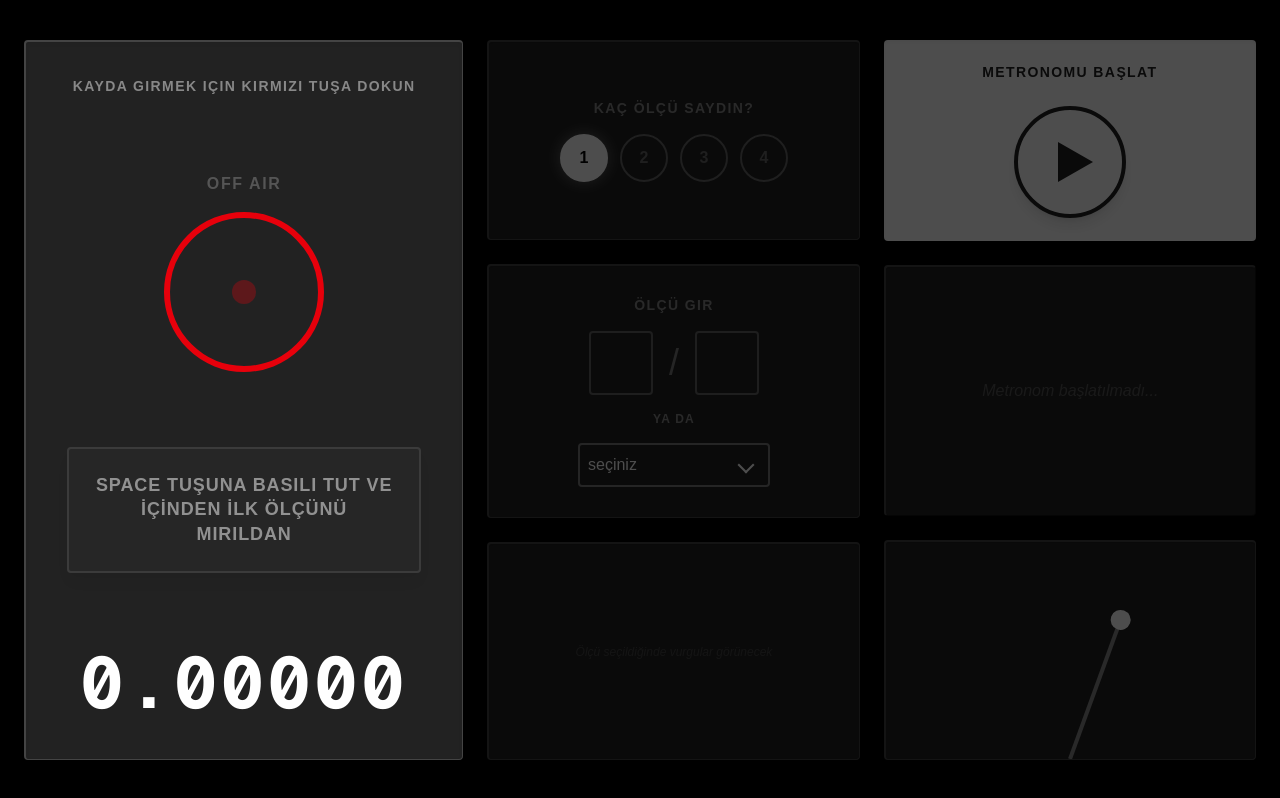
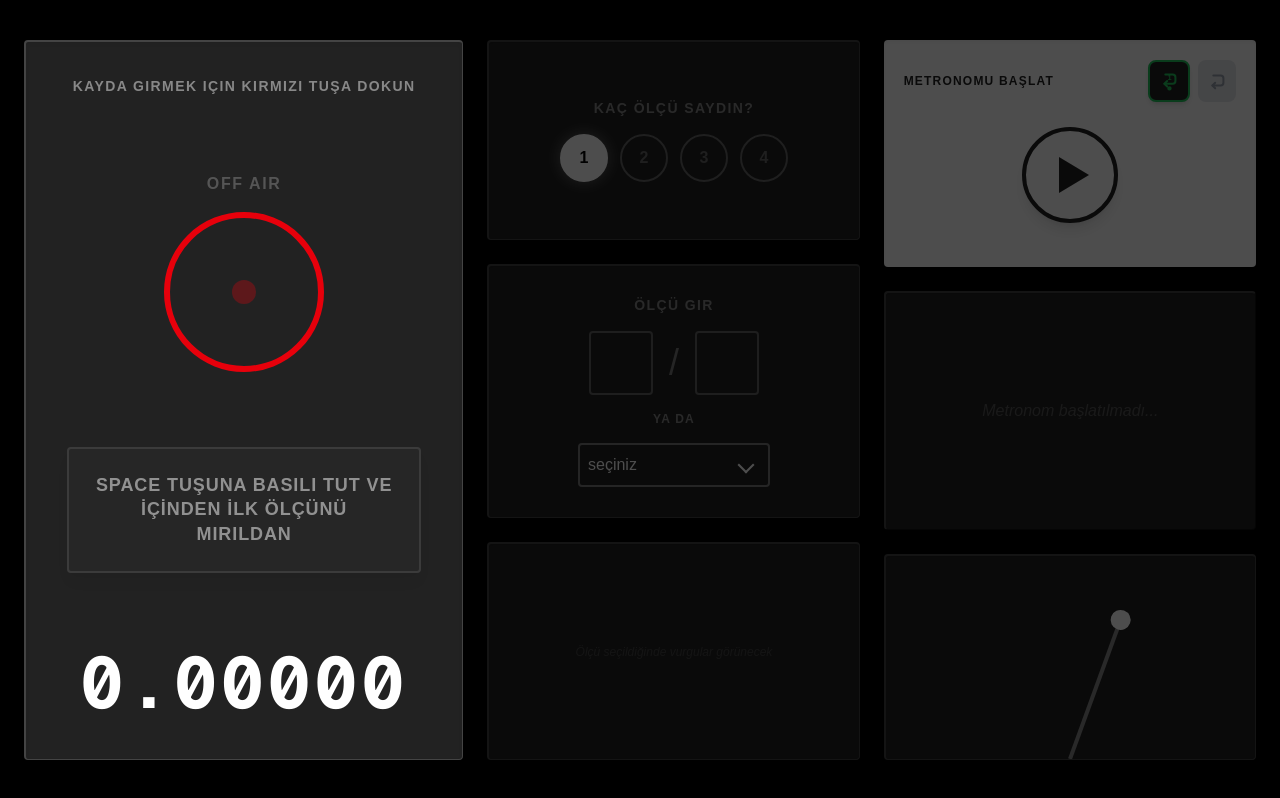
Before and after one commit to cemkoyuk/winkel, a Next.js app: page / in a window 1280 px wide. Built offline with nearby package versions, Linux system fonts and the light colour scheme.

Commit message:
tekrar modlari ve ikonlari eklendi

```diff
--- a/app/page.tsx
+++ b/app/page.tsx
@@ -12,6 +12,8 @@ export default function Home() {
   const [selectedPreset, setSelectedPreset] = useState<string>('');
   const [activeAccents, setActiveAccents] = useState<number[]>([1]);
 
+  // YENİ: Metronom Tekrar Modu ('once' = kaç ölçü seçildiyse o kadar çal, 'loop' = sürekli çal)
+  const [loopMode, setLoopMode] = useState<'once' | 'loop'>('once');
   const [isPlaying, setIsPlaying] = useState<boolean>(false);
 
   const startTimeRef = useRef<number>(0);
@@ -24,16 +26,13 @@ export default function Home() {
 
   const numVal = parseInt(numeratorInput) || 0;
 
-  // Küsuratlı hassas BPM hesaplamamız
   const exactBpm = elapsedTime > 0 && numVal > 0
     ? Math.max(10, (60 * numVal * countedBars) / elapsedTime)
     : 112;
 
-  // Tam sayı ve küsurat kısmını Ableton tarzı gösterim için ikiye ayırıyoruz
   const bpmInt = Math.floor(exactBpm);
   const bpmDec = (exactBpm % 1).toFixed(2).substring(2);
 
-  // Dinamik Renk ve Kontrast Skalası
   const getTempoInfo = (currentBpm: number) => {
     if (currentBpm <= 20) return { term: "Larghissimo", desc: "Aşırı yavaş, olabilecek en geniş ve en derin ritim.", bg: "#0d1b2a", text: "#ffffff" };
     if (currentBpm <= 45) return { term: "Grave", desc: "Çok ağır, ciddi, vakur ve derin bir ağırlıkta.", bg: "#1b263b", text: "#ffffff" };
@@ -43,18 +42,18 @@ export default function Home() {
     if (currentBpm <= 76) return { term: "Adagio", desc: "Rahat, acele etmeden, yavaş ve lirik.", bg: "#560bad", text: "#ffffff" };
     if (currentBpm <= 80) return { term: "Adagietto", desc: "Adagio'dan biraz daha hızlı, hafif hafif akan yavaşlık.", bg: "#3a0ca3", text: "#ffffff" };
     if (currentBpm <= 85) return { term: "Marcia moderato", desc: "Askeri marş temposunda, düzenli ve ılımlı adım hızında.", bg: "#4361ee", text: "#ffffff" };
-    if (currentBpm <= 92) return { term: "Andantino", desc: "Andante'den biraz daha hızlı (tarihsel olarak bazen daha yavaş).", bg: "#4cc9f0", text: "#082a35" }; // Açık renk, koyu yazı
-    if (currentBpm <= 108) return { term: "Andante", desc: "Yürüyüş hızında, doğal insan adımı ritminde, sakin.", bg: "#2dc653", text: "#082d11" }; // Canlı yeşil, koyu yazı
-    if (currentBpm <= 112) return { term: "Andante moderato", desc: "Yürüyüş hızı ile orta hızın tam arasında dengeli bir tempo.", bg: "#aacc00", text: "#222a00" }; // Fıstık yeşili, koyu yazı
-    if (currentBpm <= 120) return { term: "Moderato", desc: "Orta hızda, dengeli, ne çok hızlı ne çok yavaş (ılımlı).", bg: "#ffea00", text: "#332f00" }; // Parlak sarı, çok koyu yazı
-    if (currentBpm <= 124) return { term: "Animato", desc: "Canlı, hareketli, ruh dolu ve heyecanlı.", bg: "#ffb700", text: "#3b2a00" }; // Amber, koyu yazı
-    if (currentBpm <= 138) return { term: "Allegro", desc: "Hızlı, neşeli, parlak, canlı ve belirgin bir hızda.", bg: "#ff6d00", text: "#3d1900" }; // Turuncu, koyu yazı
-    if (currentBpm <= 144) return { term: "Allegro assai", desc: "Çok hızlı, Allegro sınırlarını iyice zorlayan kararlılıkta.", bg: "#e63946", text: "#ffffff" }; // Kırmızı, beyaz yazı
-    if (currentBpm <= 160) return { term: "Allegro vivace", desc: "Allegro'dan daha canlı, hızlı ve kıvrak adımlarla.", bg: "#d90429", text: "#ffffff" }; // Koyu Kırmızı
-    if (currentBpm <= 176) return { term: "Vivace", desc: "Oldukça hızlı, neşeli, atılgan ve hayat dolu.", bg: "#ff006e", text: "#ffffff" }; // Neon Pembe
-    if (currentBpm <= 180) return { term: "Vivo", desc: "Canlı, ateşli, enerjik ve çok hızlı.", bg: "#bc00dd", text: "#ffffff" }; // Mor
-    if (currentBpm <= 200) return { term: "Presto", desc: "Çok hızlı, aceleci ve süratli.", bg: "#00f5d4", text: "#003b33" }; // Camgöbeği, koyu yazı
-    return { term: "Prestissimo", desc: "Mümkün olan en yüksek hızda, adeta çılgınca ve durdurulamaz.", bg: "#ccff33", text: "#222b00" }; // Neon Limon, koyu yazı
+    if (currentBpm <= 92) return { term: "Andantino", desc: "Andante'den biraz daha hızlı (tarihsel olarak bazen daha yavaş).", bg: "#4cc9f0", text: "#082a35" };
+    if (currentBpm <= 108) return { term: "Andante", desc: "Yürüyüş hızında, doğal insan adımı ritminde, sakin.", bg: "#2dc653", text: "#082d11" };
+    if (currentBpm <= 112) return { term: "Andante moderato", desc: "Yürüyüş hızı ile orta hızın tam arasında dengeli bir tempo.", bg: "#aacc00", text: "#222a00" };
+    if (currentBpm <= 120) return { term: "Moderato", desc: "Orta hızda, dengeli, ne çok hızlı ne çok yavaş (ılımlı).", bg: "#ffea00", text: "#332f00" };
+    if (currentBpm <= 124) return { term: "Animato", desc: "Canlı, hareketli, ruh dolu ve heyecanlı.", bg: "#ffb700", text: "#3b2a00" };
+    if (currentBpm <= 138) return { term: "Allegro", desc: "Hızlı, neşeli, parlak, canlı ve belirgin bir hızda.", bg: "#ff6d00", text: "#3d1900" };
+    if (currentBpm <= 144) return { term: "Allegro assai", desc: "Çok hızlı, Allegro sınırlarını iyice zorlayan kararlılıkta.", bg: "#e63946", text: "#ffffff" };
+    if (currentBpm <= 160) return { term: "Allegro vivace", desc: "Allegro'dan daha canlı, hızlı ve kıvrak adımlarla.", bg: "#d90429", text: "#ffffff" };
+    if (currentBpm <= 176) return { term: "Vivace", desc: "Oldukça hızlı, neşeli, atılgan ve hayat dolu.", bg: "#ff006e", text: "#ffffff" };
+    if (currentBpm <= 180) return { term: "Vivo", desc: "Canlı, ateşli, enerjik ve çok hızlı.", bg: "#bc00dd", text: "#ffffff" };
+    if (currentBpm <= 200) return { term: "Presto", desc: "Çok hızlı, aceleci ve süratli.", bg: "#00f5d4", text: "#003b33" };
+    return { term: "Prestissimo", desc: "Mümkün olan en yüksek hızda, adeta çılgınca ve durdurulamaz.", bg: "#ccff33", text: "#222b00" };
   };
 
   const tempoInfo = getTempoInfo(exactBpm);
@@ -106,12 +105,17 @@ export default function Home() {
   const activeAccentsRef = useRef<number[]>(activeAccents);
   const bpmRef = useRef<number>(exactBpm);
   const numValRef = useRef<number>(numVal);
+  const loopModeRef = useRef<'once' | 'loop'>(loopMode);
+  const countedBarsRef = useRef<number>(countedBars);
+  const playedBeatCountRef = useRef<number>(0);
 
   useEffect(() => {
     activeAccentsRef.current = activeAccents;
     bpmRef.current = exactBpm;
     numValRef.current = numVal;
-  }, [activeAccents, exactBpm, numVal]);
+    loopModeRef.current = loopMode;
+    countedBarsRef.current = countedBars;
+  }, [activeAccents, exactBpm, numVal, loopMode, countedBars]);
 
   const scheduleNote = (beatNumber: number, time: number) => {
     if (!audioCtxRef.current) return;
@@ -146,8 +150,20 @@ export default function Home() {
   const scheduler = () => {
     if (!audioCtxRef.current) return;
 
+    const totalBeatsToPlay = numValRef.current * countedBarsRef.current;
+
     while (nextNoteTimeRef.current < audioCtxRef.current.currentTime + 0.1) {
+      // Eğer 'once' modu seçildiyse ve belirlenen ölçü kadar vuruş çalındıysa durdur
+      if (loopModeRef.current === 'once' && playedBeatCountRef.current >= totalBeatsToPlay) {
+        const stopDelay = Math.max(0, (nextNoteTimeRef.current - audioCtxRef.current.currentTime) * 1000);
+        timerIDRef.current = window.setTimeout(() => {
+          setIsPlaying(false);
+        }, stopDelay);
+        return;
+      }
+
       scheduleNote(currentBeatInBarRef.current, nextNoteTimeRef.current);
+      playedBeatCountRef.current++;
       nextNote();
     }
     timerIDRef.current = window.setTimeout(scheduler, 25.0);
@@ -162,6 +178,7 @@ export default function Home() {
         audioCtxRef.current.resume();
       }
 
+      playedBeatCountRef.current = 0;
       currentBeatInBarRef.current = 1;
       nextNoteTimeRef.current = audioCtxRef.current.currentTime + 0.05;
       scheduler();
@@ -365,20 +382,62 @@ export default function Home() {
 
         {/* 3. SAĞ SÜTUN */}
         <div className="flex-1 flex flex-col gap-6">
-          <div className={`flex-1 bg-white rounded shadow-inner flex flex-col items-center justify-center transition-opacity duration-500 ${isRightColumnActive ? 'opacity-100' : 'opacity-30 pointer-events-none'}`}>
-            <span className="text-[#222222] text-sm font-bold tracking-widest mb-6 uppercase">
-              {isPlaying ? 'Metronomu Durdur' : 'Metronomu Başlat'}
-            </span>
+          {/* METRONOMU BAŞLAT KUTUSU VE REPEAT SEÇENEKLERİ */}
+          <div className={`flex-1 bg-white rounded shadow-inner flex flex-col items-center justify-between p-5 transition-opacity duration-500 ${isRightColumnActive ? 'opacity-100' : 'opacity-30 pointer-events-none'}`}>
+
+            <div className="w-full flex items-center justify-between">
+              <span className="text-[#222222] text-xs font-bold tracking-widest uppercase">
+                {isPlaying ? 'Metronomu Durdur' : 'Metronomu Başlat'}
+              </span>
+
+              {/* DÖNGÜ MODU BUTONLARI */}
+              <div className="flex gap-2">
+                {/* 1. Seçenek: Seçilen Ölçü Kadar Çal (Varsayılan) */}
+                <button
+                  onClick={() => setLoopMode('once')}
+                  title="Seçilen ölçü sayısı kadar çal ve dur"
+                  className={`p-2 rounded-lg transition-all flex items-center justify-center ${
+                    loopMode === 'once'
+                      ? 'bg-[#222222] text-[#22c55e] border-2 border-[#22c55e] shadow-md'
+                      : 'bg-gray-200 text-gray-400 hover:bg-gray-300'
+                  }`}
+                >
+                  <svg width="22" height="22" viewBox="0 0 24 24" fill="none" stroke="currentColor" strokeWidth="2.2" strokeLinecap="round" strokeLinejoin="round">
+                    <path d="M8 5h8a3 3 0 0 1 3 3v4a3 3 0 0 1-3 3H7" />
+                    <polyline points="10 18 7 15 10 12" />
+                    <text x="12.5" y="11" fontSize="8" fontWeight="bold" textAnchor="middle" fill="currentColor" stroke="none">1</text>
+                    <circle cx="12.5" cy="20" r="1.3" fill="currentColor" />
+                  </svg>
+                </button>
+
+                {/* 2. Seçenek: Sürekli Repeat Et */}
+                <button
+                  onClick={() => setLoopMode('loop')}
+                  title="Sürekli tekrar et"
+                  className={`p-2 rounded-lg transition-all flex items-center justify-center ${
+                    loopMode === 'loop'
+                      ? 'bg-[#222222] text-[#22c55e] border-2 border-[#22c55e] shadow-md'
+                      : 'bg-gray-200 text-gray-400 hover:bg-gray-300'
+                  }`}
+                >
+                  <svg width="22" height="22" viewBox="0 0 24 24" fill="none" stroke="currentColor" strokeWidth="2.2" strokeLinecap="round" strokeLinejoin="round">
+                    <path d="M8 6h8a3 3 0 0 1 3 3v5a3 3 0 0 1-3 3H7" />
+                    <polyline points="10 20 7 17 10 14" />
+                  </svg>
+                </button>
+              </div>
+            </div>
+
             <div
               onClick={() => isRightColumnActive && setIsPlaying(!isPlaying)}
-              className="w-28 h-28 rounded-full border-4 border-[#222222] flex items-center justify-center cursor-pointer hover:bg-black/5 transition-colors shadow-lg"
+              className="w-24 h-24 my-auto rounded-full border-4 border-[#222222] flex items-center justify-center cursor-pointer hover:bg-black/5 transition-colors shadow-lg"
             >
               {!isPlaying ? (
-                <div className="w-0 h-0 border-t-[20px] border-t-transparent border-l-[35px] border-l-[#222222] border-b-[20px] border-b-transparent ml-3"></div>
+                <div className="w-0 h-0 border-t-[18px] border-t-transparent border-l-[30px] border-l-[#222222] border-b-[18px] border-b-transparent ml-2"></div>
               ) : (
-                <div className="flex gap-3">
-                  <div className="w-3 h-12 bg-[#222222]"></div>
-                  <div className="w-3 h-12 bg-[#222222]"></div>
+                <div className="flex gap-2.5">
+                  <div className="w-2.5 h-10 bg-[#222222]"></div>
+                  <div className="w-2.5 h-10 bg-[#222222]"></div>
                 </div>
               )}
             </div>
@@ -395,7 +454,6 @@ export default function Home() {
           >
             {isPlaying ? (
               <>
-                {/* Küsuratlı ve Dinamik Kontrastlı BPM Alanı */}
                 <div className="flex items-baseline mb-2" style={{ color: tempoInfo.text }}>
                   <span className="text-7xl font-bold leading-none">{bpmInt}</span>
                   <sup className="text-3xl font-bold leading-none relative -top-4">.{bpmDec}</sup>
```
